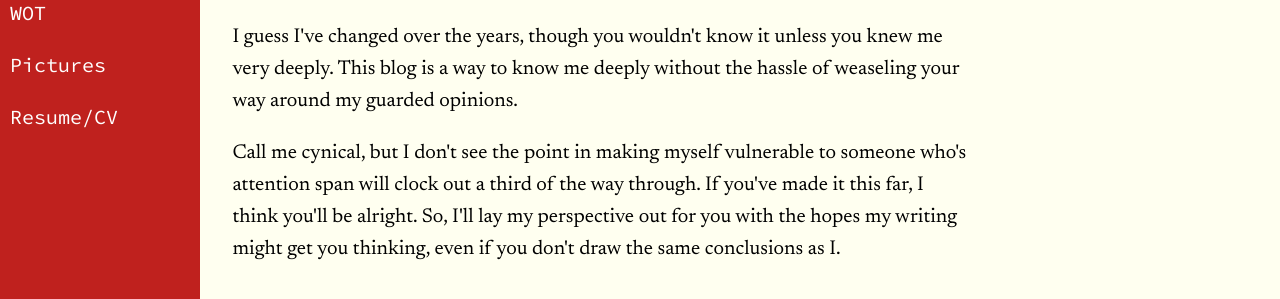
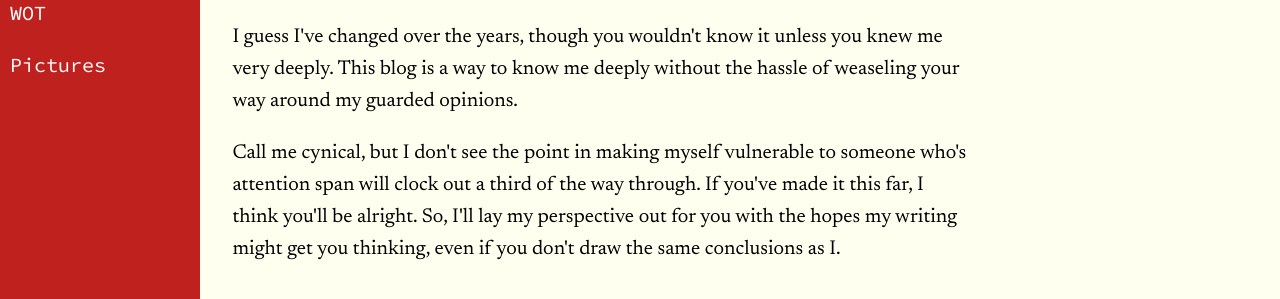
Before and after one commit to nirur/nirur.github.io, a Jekyll site: the page built from index.html, in a window 1280 px wide. Shown: the part 133-432 px from the top of the page. Built offline with Jekyll 4.4.1, drawn with Linux system fonts in a browser that asks for light colours; some web fonts are replaced.

Commit message:
Update for refresh

```diff
--- a/_layouts/default.html
+++ b/_layouts/default.html
@@ -57,7 +57,6 @@
                         <a href="/"><span class="lbarbutton">Home</span></a>
                         <a href="/blog"><span class="lbarbutton">WOT</span></a>
                         <a href="/pictures"><span class="lbarbutton">Pictures</span></a>
-                        <a href="/assets/other/resume.pdf"><span class="lbarbutton">Resume/CV</span></a>
                 </nav>
             </div>
             <div class="flex-contain" id="secondary">
```
